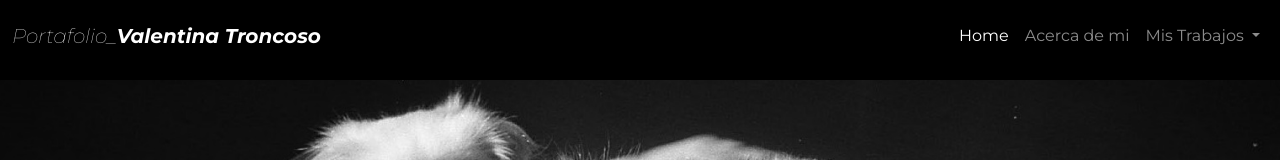
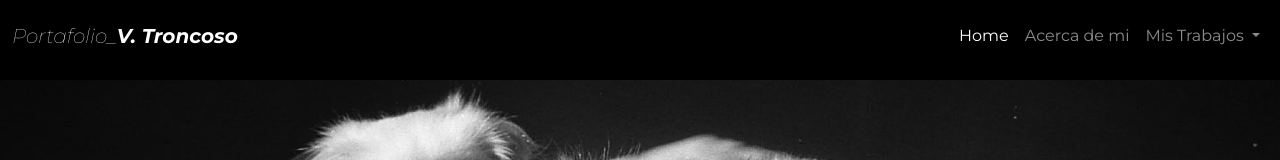
Before and after one commit to vichiPaz/proyectoFinal-fdsw, a plain HTML site: page index.html in a window 1280 px wide. Shown: the top 160 px of the page. Drawn offline with nearby package versions, Linux system fonts and the light colour scheme.

Commit message:
cambio nombre navbar

```diff
--- a/index.html
+++ b/index.html
@@ -15,7 +15,7 @@
 <body>
     <nav class="navbar navbar-expand-lg bg-black fixed-top" data-bs-theme="dark">
         <div class="container-fluid mb-2">
-            <a class="navbar-brand mb-0 h1" href="#">Portafolio_<span class="miNombre">Valentina Troncoso</span></a>
+            <a class="navbar-brand mb-0 h1" href="#">Portafolio_<span class="miNombre">V. Troncoso</span></a>
             <button class="navbar-toggler" type="button" data-bs-toggle="collapse" data-bs-target="#navbarScroll"
                 aria-controls="navbarScroll" aria-expanded="false" aria-label="Toggle navigation">
                 <span class="navbar-toggler-icon"></span>
```
